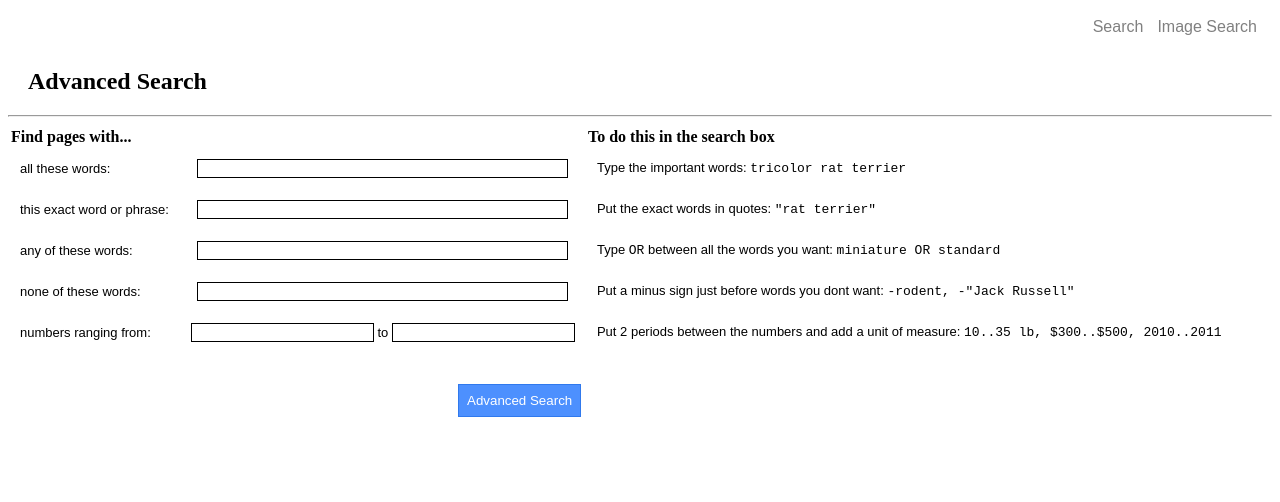
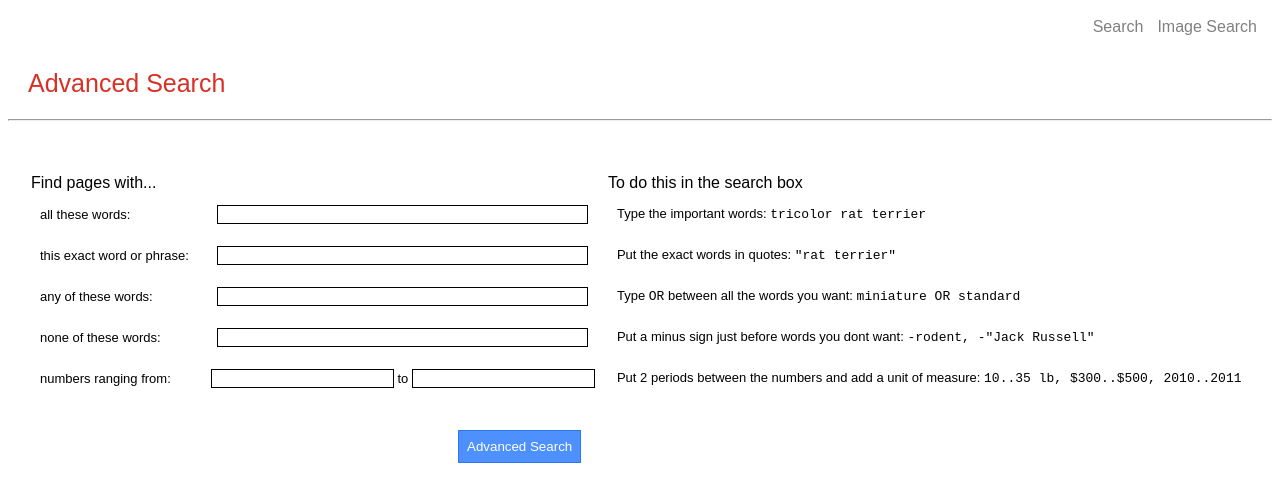
Before and after one commit to aaa2813/project0, a plain HTML site: page advanced-search.html in a window 1280 px wide. Drawn offline with Linux system fonts and the light colour scheme.

Commit message:
Added styling for h2 and advanced search table

```diff
--- a/css/main.scss
+++ b/css/main.scss
@@ -1,11 +1,19 @@
 /* Main stylesheet for Project 0. */
 
-// Styling for h1 page headers.
+// Styling for h1 page titles.
 h1 {
     font-family: Arial, Helvetica, sans-serif;
     font-weight: 500;
     font-size: 40px;
     color: #4285f4;
+}
+
+//Styling for h2, used in the Advanced Search title
+h2 {
+    font-family: Arial, Helvetica, sans-serif;
+    font-weight: 500;
+    font-size: 25px;
+    color: #d93025;
 }
 
 // Styling for upper navigation area with other page links.
@@ -28,11 +36,21 @@ h1 {
     padding-top: 40vh; // Uses 45% of viewport height
 }
 
-// Styling for table cells in advanced search div.
-.advanced-search td {
+// Styling for table in advanced search div.
+.advanced-search {
     font-family: Arial, Helvetica, sans-serif;
-    font-size: 13px;
-    padding: 10px;
+    table {
+        margin-top: 50px;
+        margin-left: 20px;
+        th {
+            font-weight: 400;
+            font-size: 16px;
+        }
+        td {
+            font-size: 13px;
+            padding: 10px;
+        }
+    }
 }
 
 // Styling for monospace text in advanced search.
```
Also changed, not shown: css/main.css, 1 other file.
